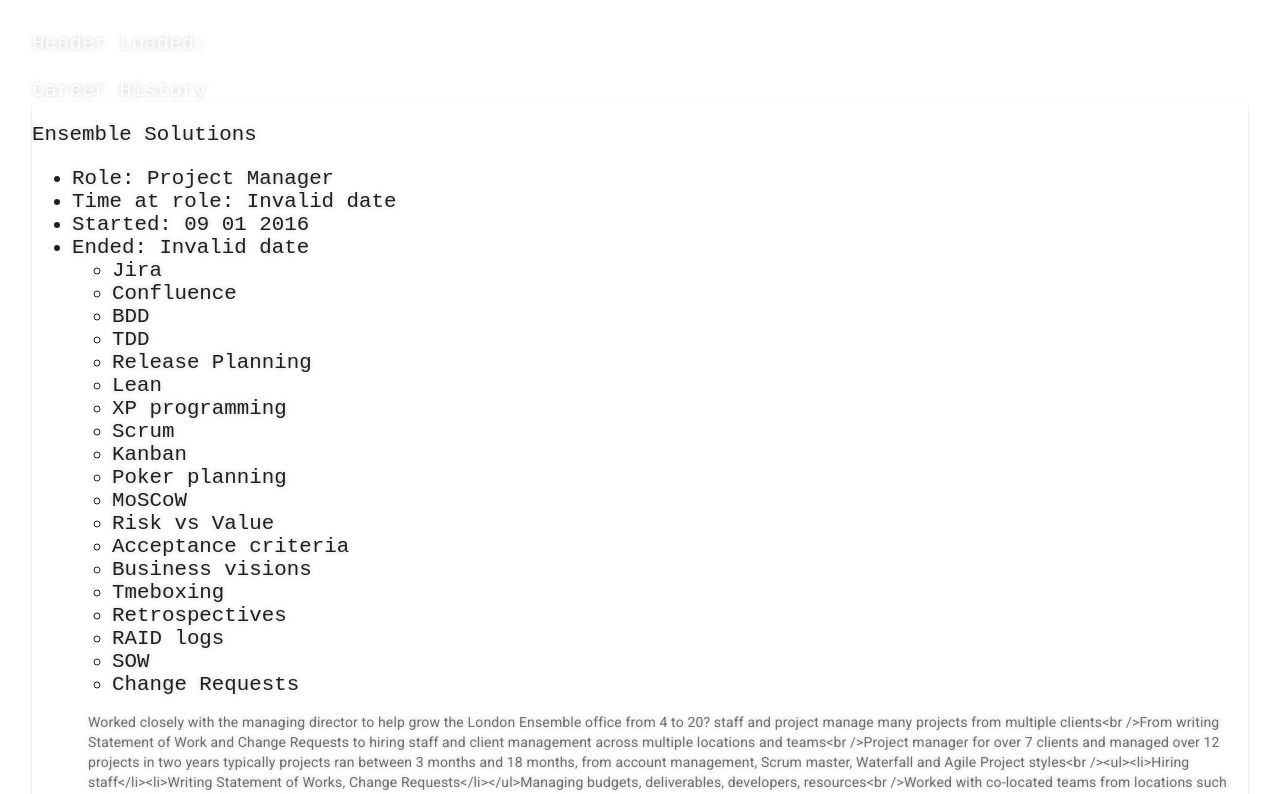
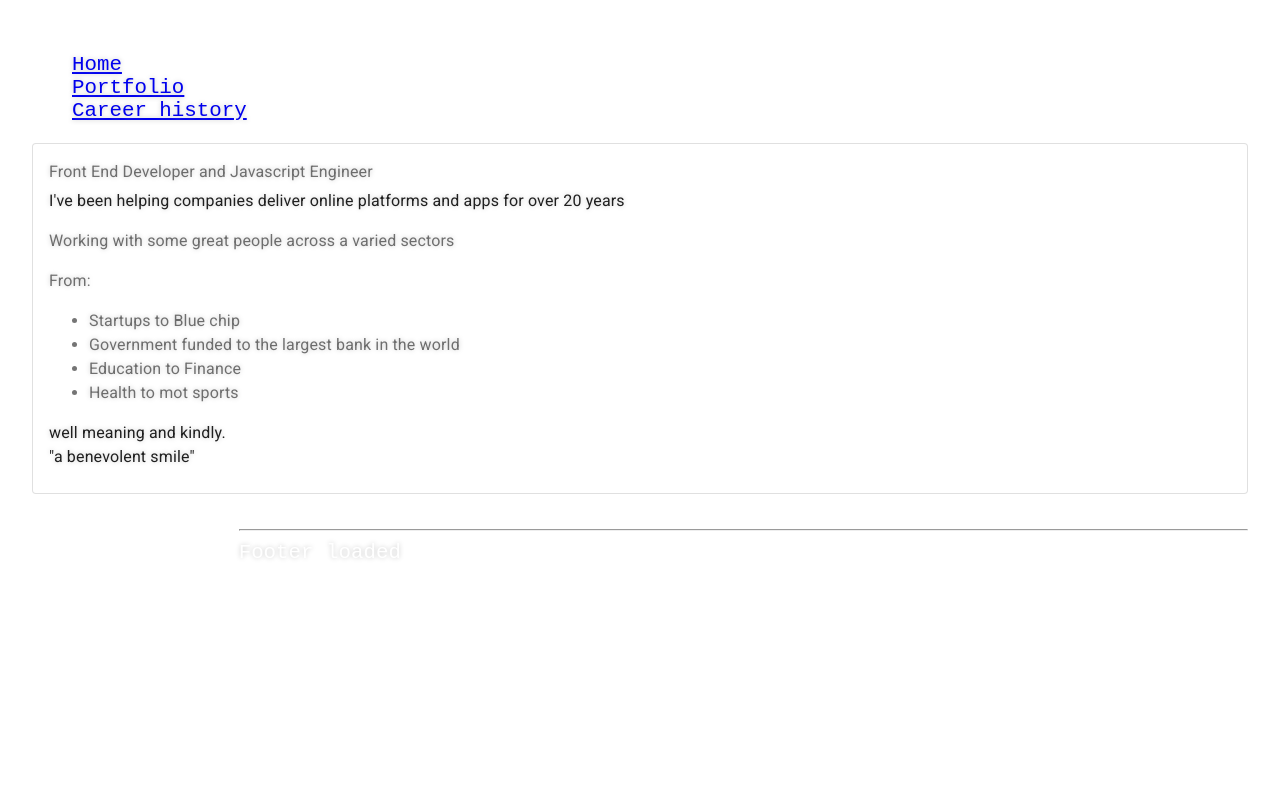
Before and after one commit to 789ni812/my-portfolio, a React (Create React App) app: page / in a window 1280 px wide. Shown: the top 794 px of the page. Built offline with nearby package versions, Linux system fonts and the light colour scheme.

Commit message:
Minor code cleanup

```diff
--- a/package.json
+++ b/package.json
@@ -18,6 +18,7 @@
     "react": "^16.13.1",
     "react-dom": "^16.13.1",
     "react-moment": "^0.9.7",
+    "react-router-dom": "^5.2.0",
     "react-scripts": "3.4.1",
     "react-typewriter": "^0.4.1",
     "reactstrap": "^8.4.1",
--- a/src/App.js
+++ b/src/App.js
@@ -1,15 +1,38 @@
 import React from "react";
+
+import {
+  BrowserRouter as Router,
+  Switch,
+  Route,
+  Link
+} from "react-router-dom";
+
+
+
+// Material-ui
+import Grid from '@material-ui/core/Grid';
 
 
 import './App.scss';
-import Grid from '@material-ui/core/Grid';
-import Header from './mockup/Header'
+
 import Footer from './components/Footer';
 //import ChartExample from './mockup/chartExample'; // show off some information in chart. Dont know what though?
 import CareerHistory from './mockup/careerHistory';
 //import UserDetailsTest from './mockup/test_usersDetails'; // navigator useragent information
-//import ContentIntroduction from './mockup/ContentIntroduction';
+import ContentIntroduction from './mockup/ContentIntroduction';
 
+
+function Home() {
+  return <ContentIntroduction />;
+}
+
+function Portfolio() {
+  return <h2>Portfolio</h2>;
+}
+
+function CHistory() {
+  return <CareerHistory />
+}
 
 const App = () => {
 
@@ -17,11 +40,46 @@
     <div>
 
       <Grid container spacing={3}>
-        <Grid item xs={12}><Header /></Grid>
         <Grid item xs={12} >
+          <Router>
+            <div>
+              <nav>
+                <ul>
+                  <li>
+                    <Link to="/">Home</Link>
+                  </li>
+                  <li>
+                    <Link to="/portfolio">Portfolio</Link>
+                  </li>
+                  <li>
+                    <Link to="/careerHistory">Career history</Link>
+                  </li>
+                </ul>
+              </nav>
+              <Switch>
+                <Route path="/portfolio">
+                  <Portfolio />
+                </Route>
+                <Route path="/careerHistory">
+                  <CHistory />
+                </Route>
+                <Route path="/">
+                  <Home />
+                </Route>
+              </Switch>
+            </div>
+          </Router>
 
 
-          <CareerHistory />
+
+
+
+
+
+
+
+
+
 
 
 
--- a/src/mockup/Header.js
+++ /dev/null
@@ -1,19 +0,0 @@
-import React from 'react';
-import TypeWriter from 'react-typewriter';
-
-const Header = () => {
-
-
-    return (
-        <div>
-            Header Loaded:
-        </div>
-    )
-};
-
-export default Header;
-
-
-/* @TODO check if Typewrite is the best way - seems a bit chunky to load in dev.
-<TypeWriter typing={1}>789ni812</TypeWriter>
-*/
```
Also changed, not shown: 1 other file (tests, documents, lock files or other folders).
